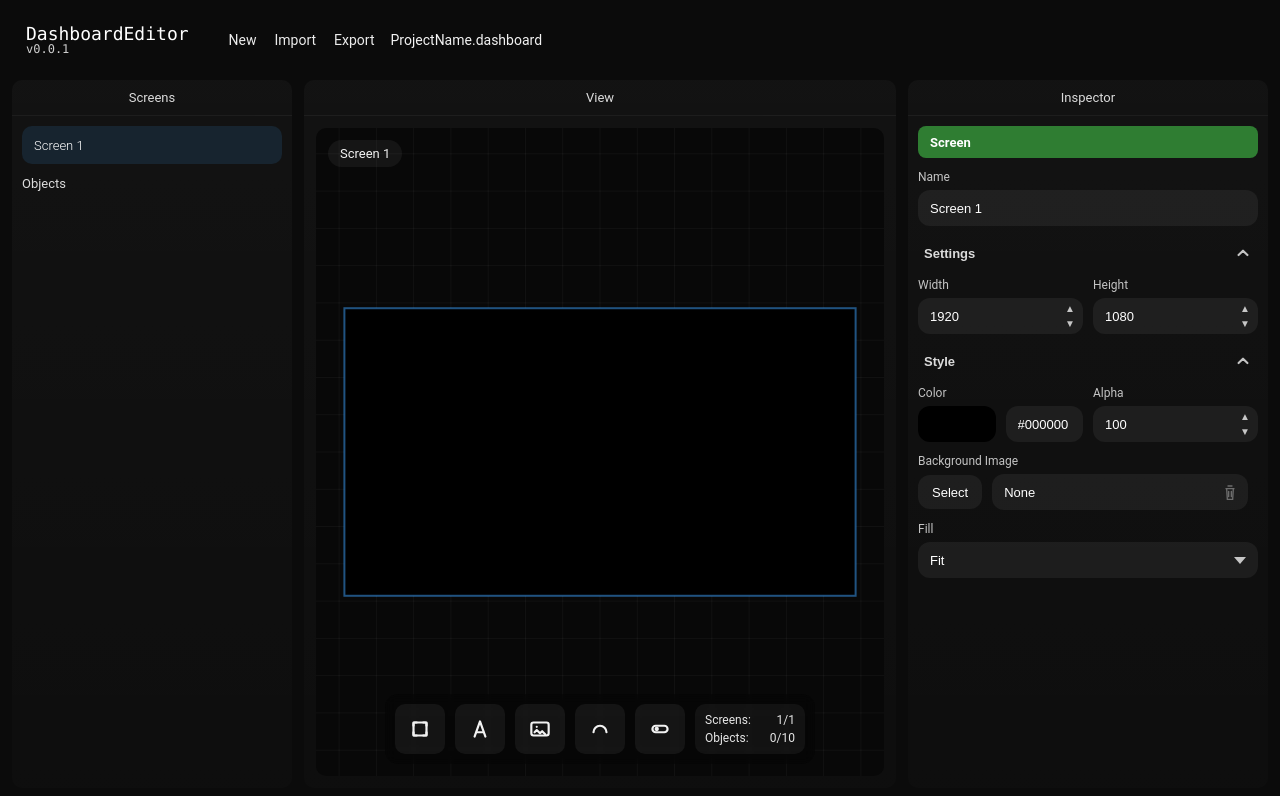
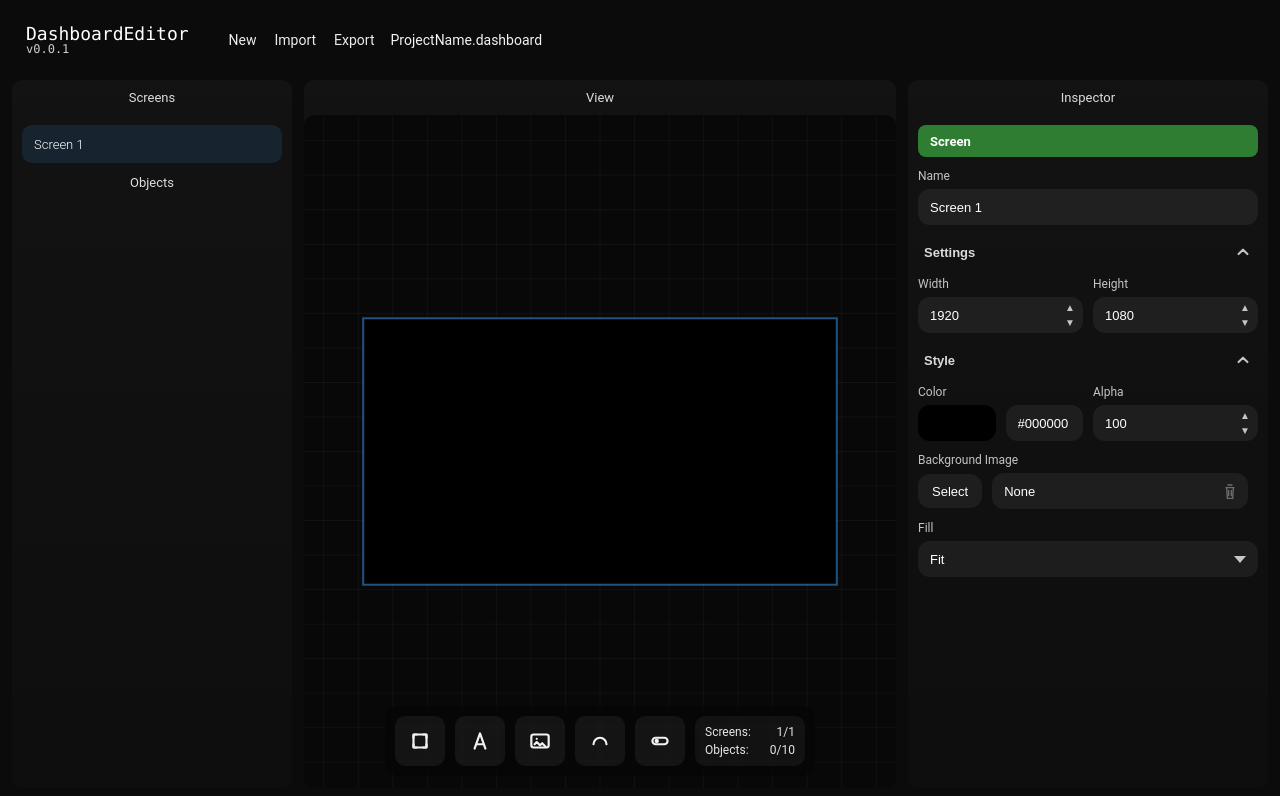
Before and after one commit to abyssinec/DashboardEditor, a React (Vite) app: page / in a window 1280 px wide. Shown: the top 796 px of the page. Built offline with nearby package versions, Linux system fonts and the light colour scheme.

Commit message:
Some UI Fixes

```diff
--- a/src/components/CanvasView.tsx
+++ b/src/components/CanvasView.tsx
@@ -270,7 +270,7 @@ useEffect(() => {
       const c = canvasRef.current;
       const w = wrapRef.current;
       if (!c || !w) return;
-      const fit = Math.min(c.width / screen.settings.width, c.height / screen.settings.height) * 0.9;
+      const fit = Math.min(c.width / screen.settings.width, c.height / screen.settings.height) * 0.8;
       setVp((v) => ({ ...v, zoom: clamp(fit || 1, 0.15, 3) }));
     });
     if (wrapRef.current) ro.observe(wrapRef.current);
@@ -322,19 +322,25 @@ useEffect(() => {
 ctx.lineWidth = 1;
 
 const step = 140 * vp.zoom;
-    for (let x = (c.width / 2) % step; x < c.width; x += step) {
+
+// привязываем грид к мировым координатам (чтобы ехал вместе с паном)
+const offX = ((c.width / 2) + vp.panX * vp.zoom) % step;
+const offY = ((c.height / 2) + vp.panY * vp.zoom) % step;
+
+for (let x = offX; x < c.width; x += step) {
   ctx.beginPath();
   ctx.moveTo(x, 0);
   ctx.lineTo(x, c.height);
   ctx.stroke();
 }
-    for (let y = (c.height / 2) % step; y < c.height; y += step) {
+for (let y = offY; y < c.height; y += step) {
   ctx.beginPath();
   ctx.moveTo(0, y);
   ctx.lineTo(c.width, y);
   ctx.stroke();
 }
 ctx.restore();
+
 
     // screen rect (centered at world origin)
     const tl = worldToScreen(-sw / 2, -sh / 2);
--- a/src/components/LeftPanel.tsx
+++ b/src/components/LeftPanel.tsx
@@ -90,7 +90,7 @@ export function LeftPanel() {
 
         <div style={{ height: 12 }} />
 
-        <div className="panelTitle" style={{ borderBottom: "none", padding: "0 0 8px 0" }}>
+        <div className="panelTitle insPanelTitle" style={{ borderBottom: "none", padding: "0 0 8px 0" }}>
           Objects
         </div>
 
--- a/src/components/ViewPanel.tsx
+++ b/src/components/ViewPanel.tsx
@@ -102,7 +102,6 @@ export function ViewPanel() {
 
       <div className="canvasHost">
         <div className="canvasFrame">
-          <div className="canvasOverlayTag">{screen.name}</div>
           <CanvasView />
 
           <div className="viewTools">
--- a/src/styles.css
+++ b/src/styles.css
@@ -127,7 +127,6 @@ body {
   padding: 10px 12px;
   font-size: 13px;
   opacity: 0.85;
-  border-bottom: 1px solid var(--border2);
   background: transparent;
 }
 .insPanelTitle {
@@ -216,7 +215,7 @@ body {
   display: flex;
   align-items: center;
   justify-content: center;
-  padding: 12px;
+  padding: 0px;
 }
 .canvasFrame {
   width: 100%;
@@ -912,7 +911,6 @@ input[type="number"] {
   align-items: center;
   justify-content: center;
   padding: 0 14px;
-  border-bottom: 1px solid rgba(255,255,255,0.06);
 }
 
 .assetsHeaderTitle{
@@ -977,7 +975,6 @@ input[type="number"] {
   align-items: center;
   justify-content: center;
   padding: 0 14px;
-  border-bottom: 1px solid rgba(255,255,255,0.06);
 }
 
 .assetsHeaderTitle{
```
Lines whose indentation alone changed are shown as unchanged.
